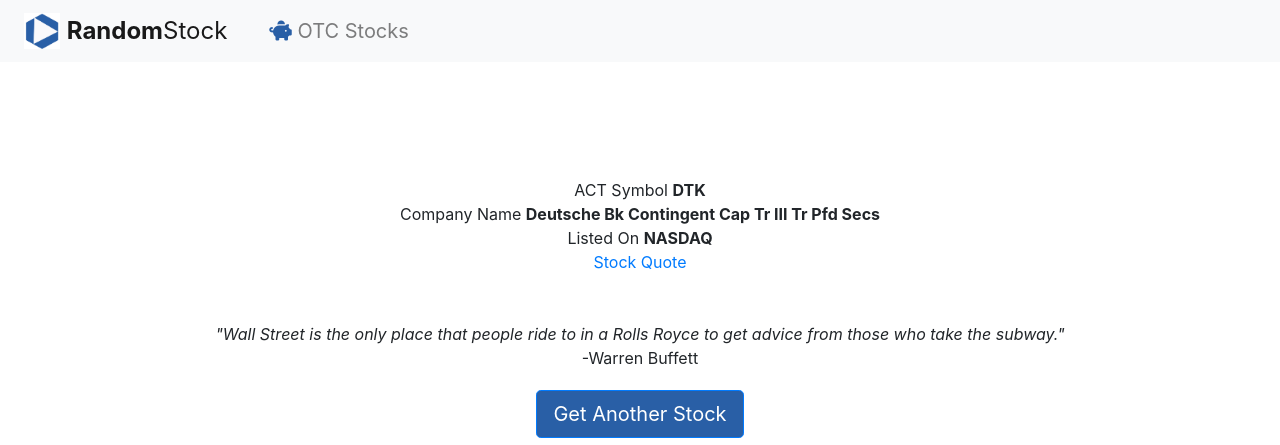
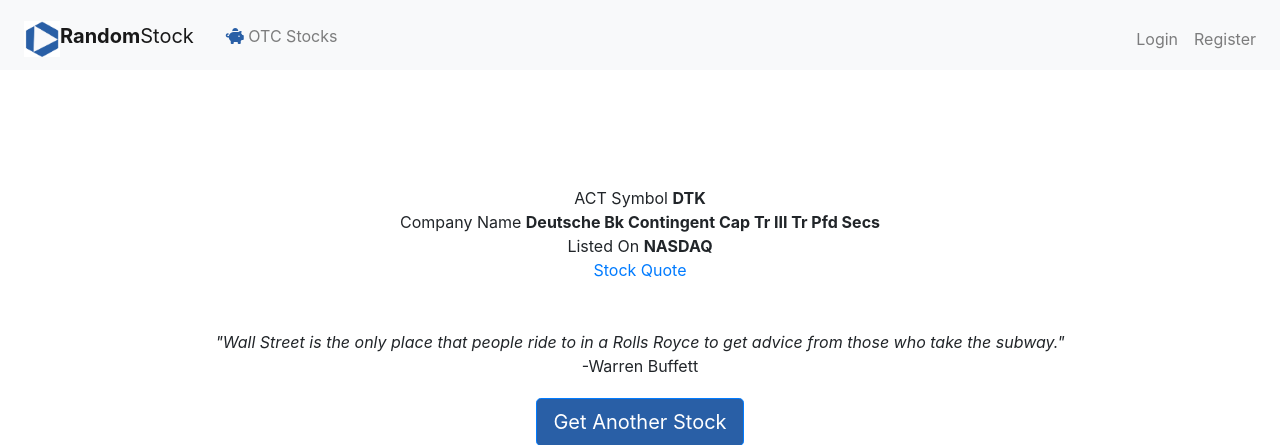
Before and after one commit to camptzak/RamdomStock, a Flask app: page / in a window 1280 px wide. Shown: the top 445 px of the page. Run offline with Flask 2, Linux system fonts and the light colour scheme; data comes from the database, SQL or seed files in the repository; some libraries are stand-ins or nearby versions.

Commit message:
updated base.html with new tabs

```diff
--- a/templates/base.html
+++ b/templates/base.html
@@ -21,6 +21,7 @@
     <!-- favicon -->
     <link rel="shortcut icon" href="{{ url_for('static', filename='favicon/favicon.ico') }}">
 
+
     {% block head %}
     {% endblock %}
 
@@ -28,38 +29,47 @@
 <body>
 <div class="content">
     <!-- Bootstrap NavBar! -->
-    <nav class="navbar navbar-light bg-light navbar-expand-sm">
-        <ul class="navbar-nav">
+    <nav class="navbar navbar-light bg-light navbar-expand-sm" id="navbar">
+
+        <!-- right side of navbar -->
+        <ul class="navbar-nav mr-auto mt-2">
             {% if active_page == "index" %}
             <li class="nav-item active">
             {% else %}
             <li class="nav-item">
             {% endif %}
-                <a class="navbar-brand nav-link" style="font-size: 24px" href="{{url_for('index')}}">
-                    <img src="static/UnplannedFavicon.png" width="36" height="36" class="d-inline-block align-top"
-                         alt="">
-                    <b>Random</b>Stock
-                </a>
-            </li>
+                <a class="navbar-brand nav-link" href="{{url_for('index')}}">
+                    <img src="static/UnplannedFavicon.png" width="36" height="36" class="d-inline-block align-top"><b>Random</b>Stock</a></li>
 
             {% if active_page == "pennyStocks" %}
-            <li style="font-weight: bold" class="nav-item active">
+            <li class="nav-item active">
             {% else %}
             <li class="nav-item">
             {% endif %}
-                <a class="navbar-brand nav-link link-items" href="{{url_for('pennyStocks')}}">
-                    {% if active_page == "pennyStocks" %}
-                    <i style="color: #295fa6" class="fas fa-piggy-bank"></i>
+                <a class="nav-link " href="{{url_for('pennyStocks')}}">
+                    <i style="color: #295fa6" class="fas fa-piggy-bank"></i> OTC Stocks</a></li>
+        </ul>
+
+        <!-- left side of navbar -->
+        <ul class="navbar-nav ml-auto mt-2">
+            {% if active_page == "login" %}
+            <li class="nav-item active">
             {% else %}
-                    <i style="color: #295fa6" class="fas fa-piggy-bank"></i>
+            <li class="nav-item">
             {% endif %}
-                    OTC Stocks
-                </a>
-            </li>
+                <a class="nav-link" href="{{url_for('login')}}">Login</a> </li>
+
+            {% if active_page == "register" %}
+            <li class="nav-item active">
+            {% else %}
+            <li class="nav-item">
+            {% endif %}
+                <a class="nav-link" href="{{url_for('register')}}">Register</a> </li>
         </ul>
 
 
     </nav>
+
     {% block body %}
     {% endblock %}
 
@@ -73,6 +83,7 @@
     <script src="https://stackpath.bootstrapcdn.com/bootstrap/4.5.0/js/bootstrap.min.js"
             integrity="sha384-OgVRvuATP1z7JjHLkuOU7Xw704+h835Lr+6QL9UvYjZE3Ipu6Tp75j7Bh/kR0JKI"
             crossorigin="anonymous"></script>
+
 </div>
 </body>
 
```
Lines whose indentation alone changed are shown as unchanged.
